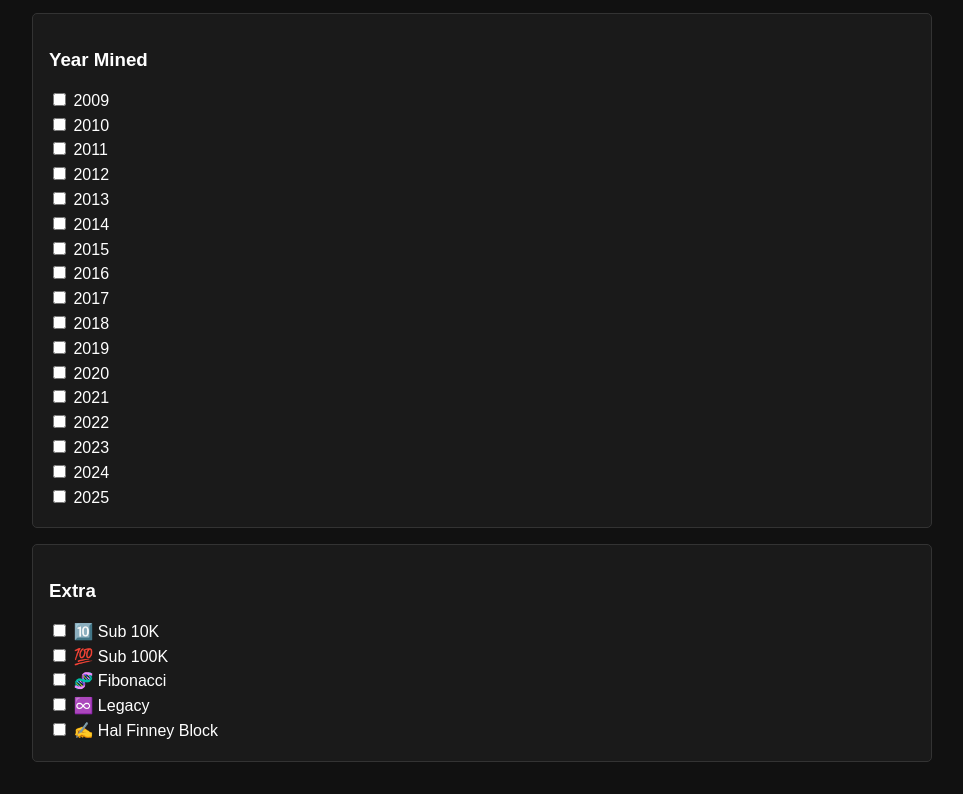
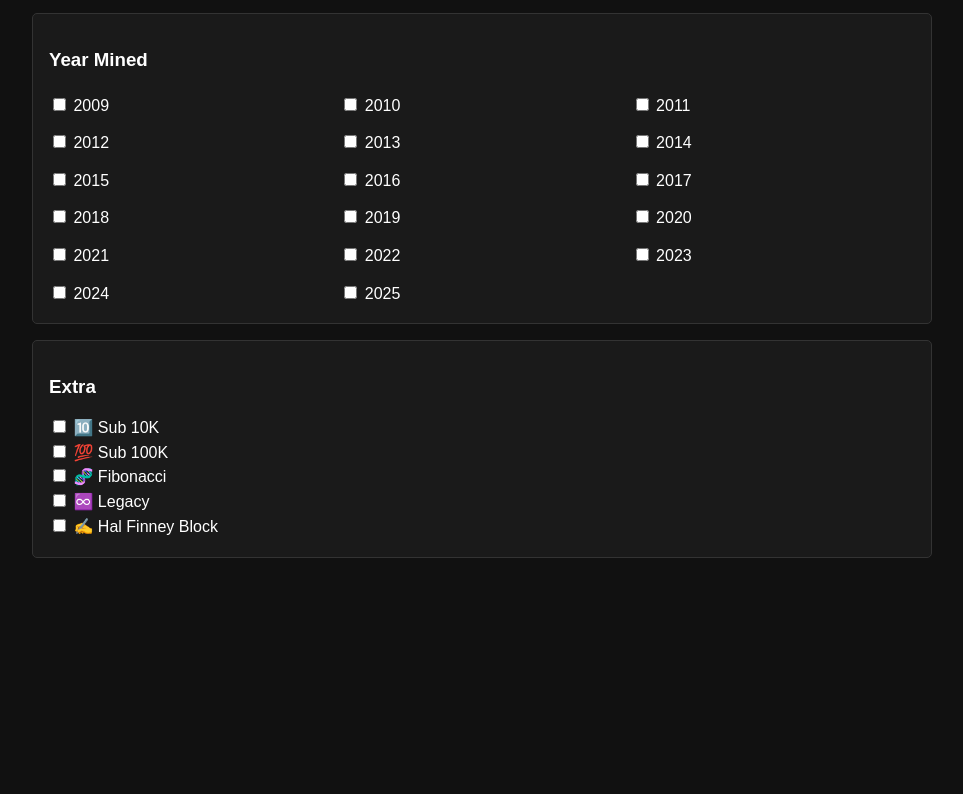
Before and after one commit to tomo385/UI, a plain HTML site: page index.html in a window 1280 px wide. Shown: the part 1377-2171 px from the top of the page, without its empty margins (158-1121 px from the left). After the commit the page ends 1967 px from the top, so only its background shows below. Drawn offline with Linux system fonts and the light colour scheme.

Commit message:
Update style.css

```diff
--- a/style.css
+++ b/style.css
@@ -77,3 +77,10 @@ input:checked + .slider {
 input:checked + .slider:before {
   transform: translateX(26px);
 }
+
+.year-grid-vertical {
+  display: grid;
+  grid-template-columns: repeat(3, 1fr);
+  grid-auto-rows: auto;
+  gap: 0.5em;
+}
```
